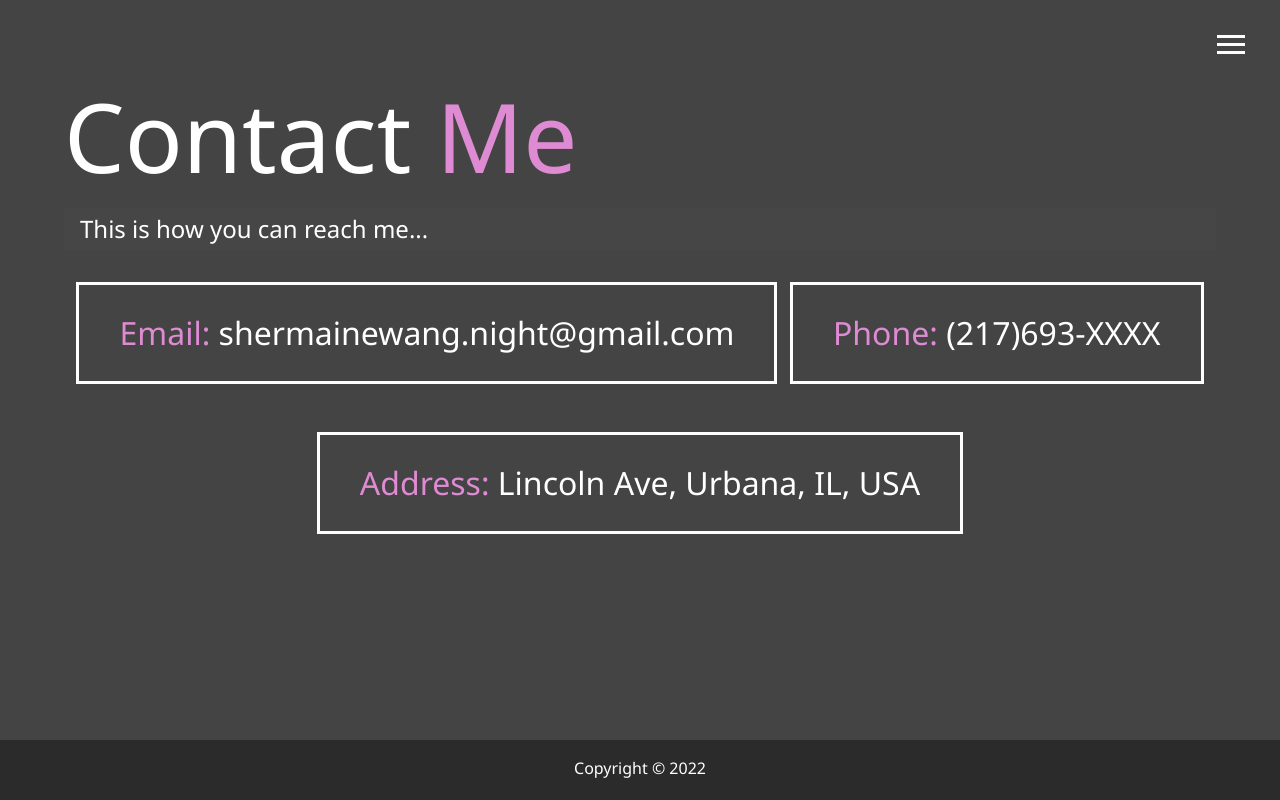
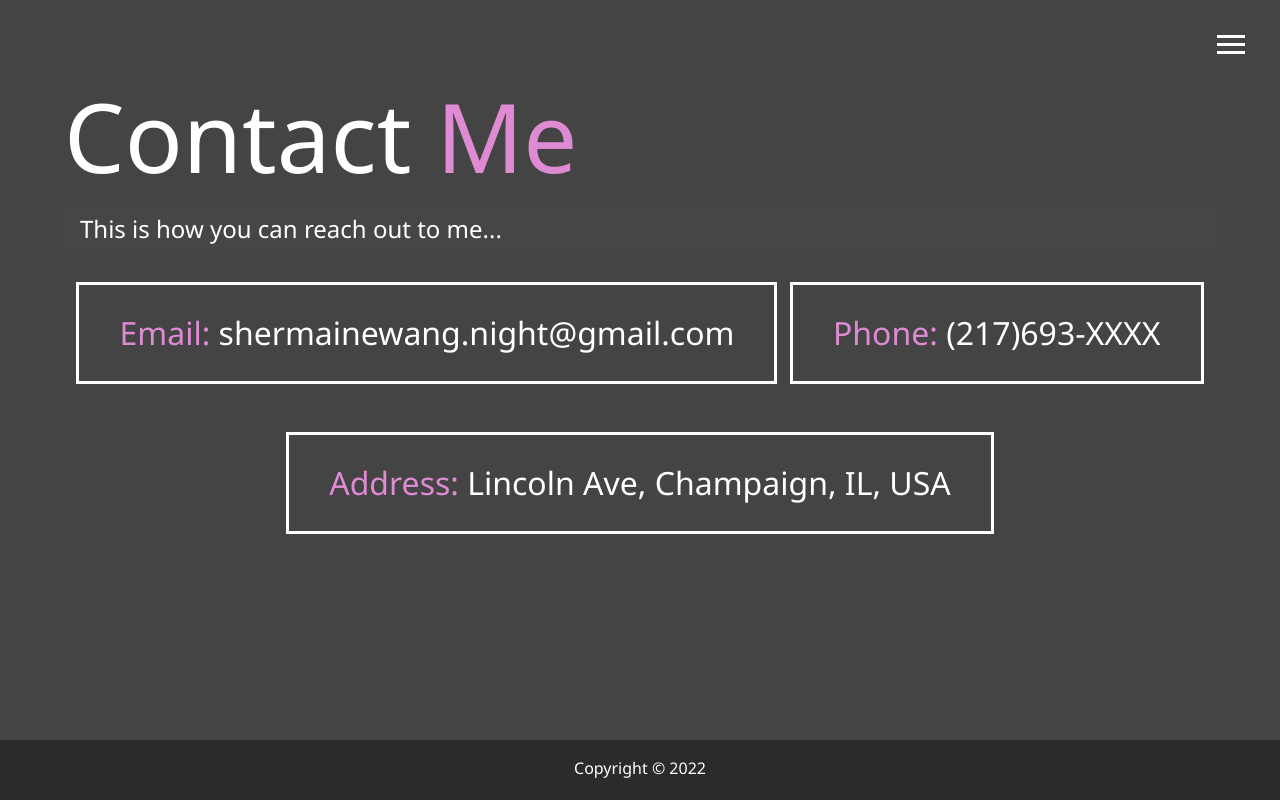
Before and after one commit to Mayst0731/portfolio, a website: page dist/contact.html in a window 1280 px wide. Drawn offline with Linux system fonts and the light colour scheme.

Commit message:
change contact

```diff
--- a/dist/contact.html
+++ b/dist/contact.html
@@ -60,7 +60,7 @@
       <h1 class="lg-heading">Contact<span class="text-secondary"> Me</span></h1>
 
       <h2 class="sm-heading">
-       This is how you can reach me...
+       This is how you can reach out to me...
       </h2>
 
       <div class="boxes">
@@ -74,7 +74,7 @@
         </div>
         <div>
             <span class="text-secondary">Address:</span>
-            Lincoln Ave, Urbana, IL, USA
+            Lincoln Ave, Champaign, IL, USA
         </div>
 
       </div>
```
